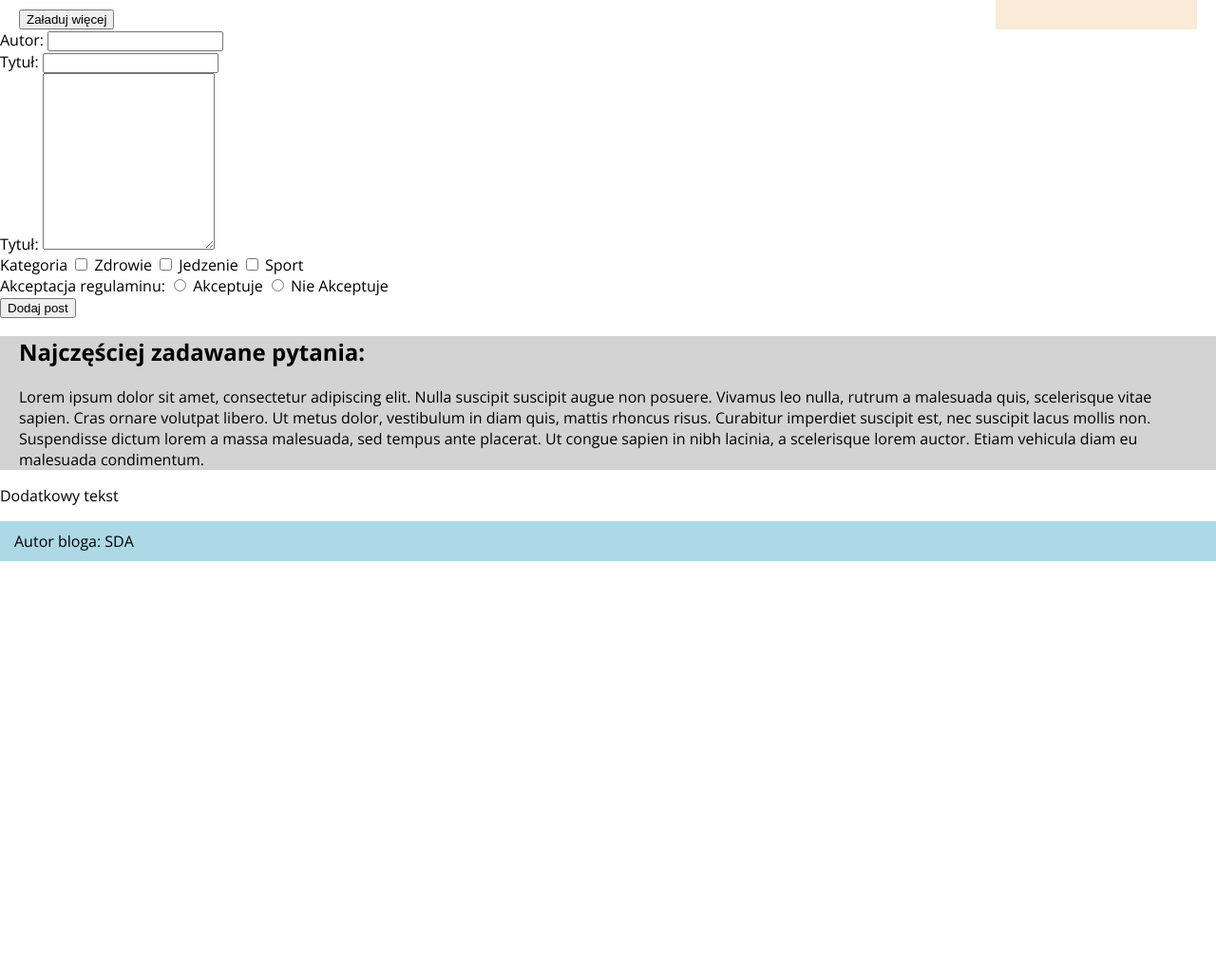
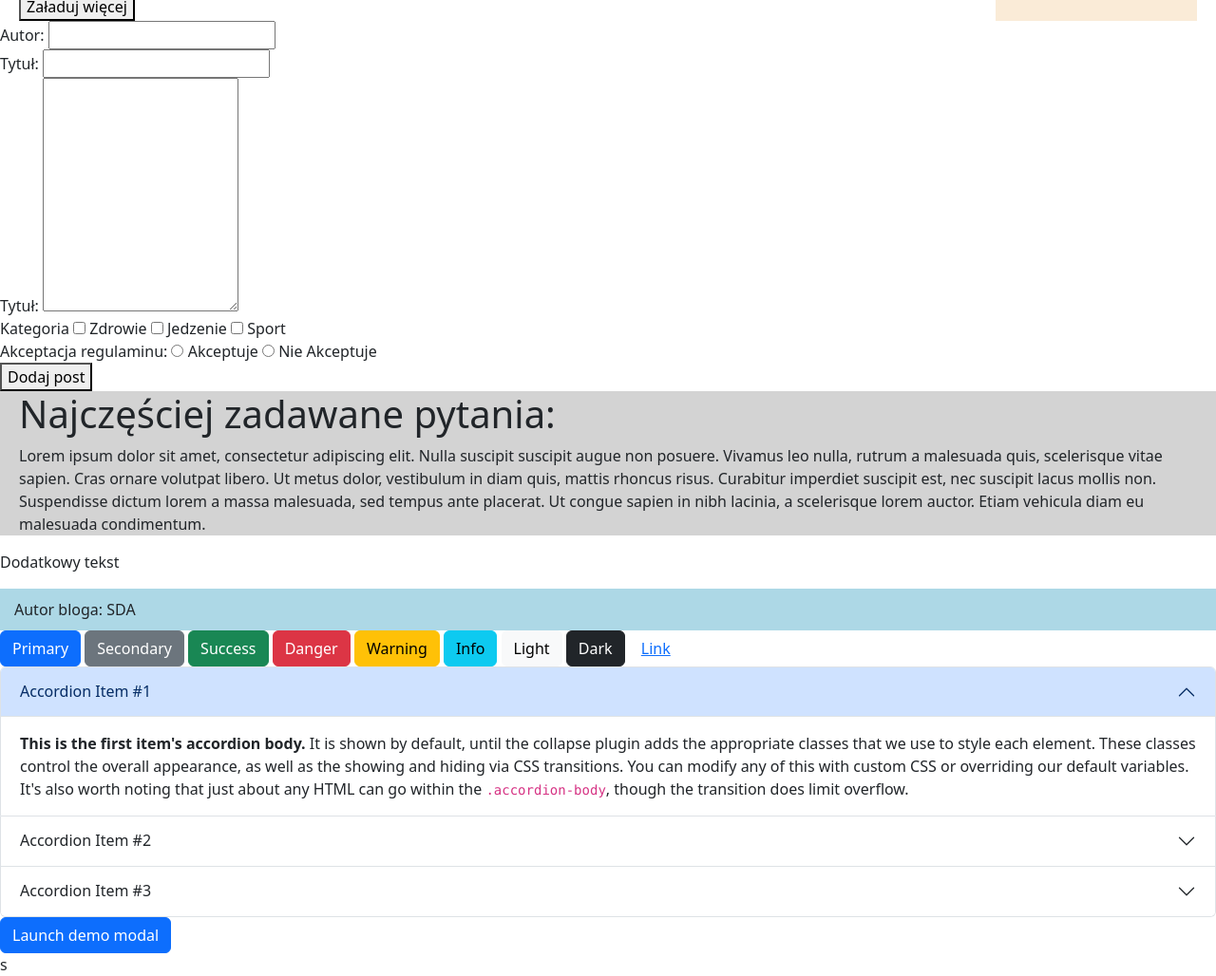
Before and after one commit to KajBialas/python86-html-structure, a plain HTML site: page index.html in a window 1280 px wide. Shown: the part 457-1485 px from the top of the page at 95% size. Before the commit the page ends 1048 px from the top, so only its background shows below. Drawn offline with nearby package versions, Linux system fonts and the light colour scheme.

Commit message:
Bootstrap

```diff
--- a/index.html
+++ b/index.html
@@ -9,6 +9,7 @@
         <link rel="preconnect" href="https://fonts.googleapis.com">
         <link rel="preconnect" href="https://fonts.gstatic.com" crossorigin>
         <link href="https://fonts.googleapis.com/css2?family=Open+Sans:ital,wght@0,300..800;1,300..800&display=swap" rel="stylesheet">
+        <link href="https://cdn.jsdelivr.net/npm/bootstrap@5.3.3/dist/css/bootstrap.min.css" rel="stylesheet" integrity="sha384-QWTKZyjpPEjISv5WaRU9OFeRpok6YctnYmDr5pNlyT2bRjXh0JMhjY6hW+ALEwIH" crossorigin="anonymous">
 
     </head>
     <body>
@@ -161,7 +162,84 @@
         <footer>
             Autor bloga: SDA
         </footer>
+        <div>
+            <button type="button" class="btn btn-primary">Primary</button>
+            <button type="button" class="btn btn-secondary">Secondary</button>
+            <button type="button" class="btn btn-success">Success</button>
+            <button type="button" class="btn btn-danger">Danger</button>
+            <button type="button" class="btn btn-warning">Warning</button>
+            <button type="button" class="btn btn-info">Info</button>
+            <button type="button" class="btn btn-light">Light</button>
+            <button type="button" class="btn btn-dark">Dark</button>
 
-        <script src="script.js" />
+            <button type="button" class="btn btn-link">Link</button>
+
+            <div class="accordion" id="accordionExample">
+                <div class="accordion-item">
+                  <h2 class="accordion-header">
+                    <button class="accordion-button" type="button" data-bs-toggle="collapse" data-bs-target="#collapseOne" aria-expanded="true" aria-controls="collapseOne">
+                      Accordion Item #1
+                    </button>
+                  </h2>
+                  <div id="collapseOne" class="accordion-collapse collapse show" data-bs-parent="#accordionExample">
+                    <div class="accordion-body">
+                      <strong>This is the first item's accordion body.</strong> It is shown by default, until the collapse plugin adds the appropriate classes that we use to style each element. These classes control the overall appearance, as well as the showing and hiding via CSS transitions. You can modify any of this with custom CSS or overriding our default variables. It's also worth noting that just about any HTML can go within the <code>.accordion-body</code>, though the transition does limit overflow.
+                    </div>
+                  </div>
+                </div>
+                <div class="accordion-item">
+                  <h2 class="accordion-header">
+                    <button class="accordion-button collapsed" type="button" data-bs-toggle="collapse" data-bs-target="#collapseTwo" aria-expanded="false" aria-controls="collapseTwo">
+                      Accordion Item #2
+                    </button>
+                  </h2>
+                  <div id="collapseTwo" class="accordion-collapse collapse" data-bs-parent="#accordionExample">
+                    <div class="accordion-body">
+                      <strong>This is the second item's accordion body.</strong> It is hidden by default, until the collapse plugin adds the appropriate classes that we use to style each element. These classes control the overall appearance, as well as the showing and hiding via CSS transitions. You can modify any of this with custom CSS or overriding our default variables. It's also worth noting that just about any HTML can go within the <code>.accordion-body</code>, though the transition does limit overflow.
+                    </div>
+                  </div>
+                </div>
+                <div class="accordion-item">
+                  <h2 class="accordion-header">
+                    <button class="accordion-button collapsed" type="button" data-bs-toggle="collapse" data-bs-target="#collapseThree" aria-expanded="false" aria-controls="collapseThree">
+                      Accordion Item #3
+                    </button>
+                  </h2>
+                  <div id="collapseThree" class="accordion-collapse collapse" data-bs-parent="#accordionExample">
+                    <div class="accordion-body">
+                      <strong>This is the third item's accordion body.</strong> It is hidden by default, until the collapse plugin adds the appropriate classes that we use to style each element. These classes control the overall appearance, as well as the showing and hiding via CSS transitions. You can modify any of this with custom CSS or overriding our default variables. It's also worth noting that just about any HTML can go within the <code>.accordion-body</code>, though the transition does limit overflow.
+                    </div>
+                  </div>
+                </div>
+              </div>
+
+              <!-- Button trigger modal -->
+<button type="button" class="btn btn-primary" data-bs-toggle="modal" data-bs-target="#exampleModal">
+    Launch demo modal
+  </button>
+
+  <!-- Modal -->
+  <div class="modal fade" id="exampleModal" tabindex="-1" aria-labelledby="exampleModalLabel" aria-hidden="true">
+    <div class="modal-dialog">
+      <div class="modal-content">
+        <div class="modal-header">
+          <h1 class="modal-title fs-5" id="exampleModalLabel">Modal title</h1>
+          <button type="button" class="btn-close" data-bs-dismiss="modal" aria-label="Close"></button>
+        </div>
+        <div class="modal-body">
+          ...
+        </div>
+        <div class="modal-footer">
+          <button type="button" class="btn btn-secondary" data-bs-dismiss="modal">Close</button>
+          <button type="button" class="btn btn-primary">Save changes</button>
+        </div>
+      </div>
+    </div>
+  </div>
+        </div>
+
+
+        <script src="https://cdn.jsdelivr.net/npm/bootstrap@5.3.3/dist/js/bootstrap.bundle.min.js" integrity="sha384-YvpcrYf0tY3lHB60NNkmXc5s9fDVZLESaAA55NDzOxhy9GkcIdslK1eN7N6jIeHz" crossorigin="anonymous"></script>
+        <script src="script.js" ></script>s
     </body>
 </html>
```
Also changed, not shown: contact.html (+0 -5 lines).
